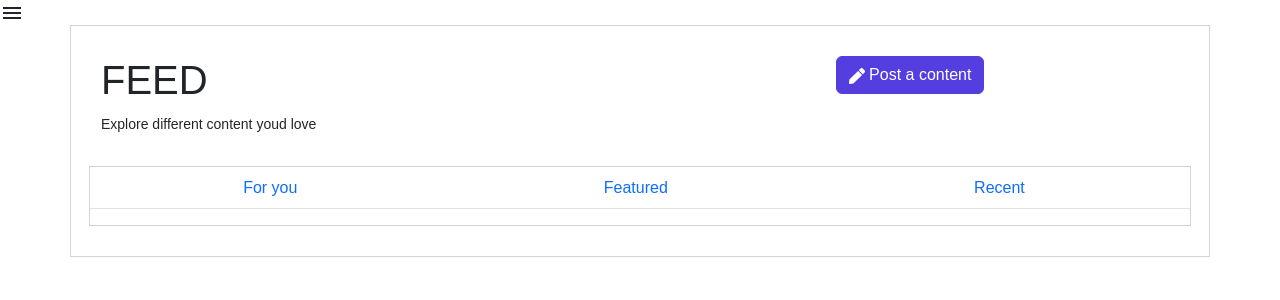
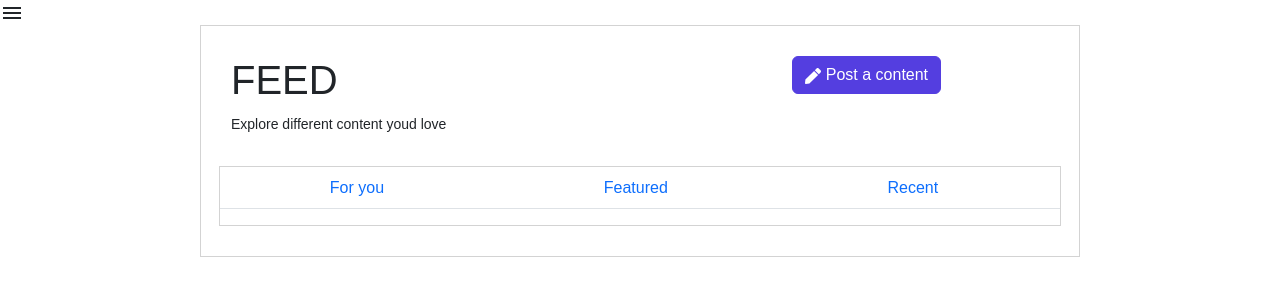
Before and after one commit to DanielRomeo/EconJournalEntry, a Next.js app in the folder frontend/: page /feed in a window 1280 px wide. Shown: the top 300 px of the page. Built offline with nearby package versions, Linux system fonts and the light colour scheme.

Commit message:
feed changes

```diff
--- a/frontend/src/app/_styles/Feed/FeedComponent.module.scss
+++ b/frontend/src/app/_styles/Feed/FeedComponent.module.scss
@@ -1,6 +1,12 @@
-.nainContainer {
+.outerDiv{
+	padding-left: 200px;
+	padding-right: 200px;
+}
+
+.mainContainer {
 	border: 1px solid lightgrey;
 	padding: 30px;
+
 
 	.headerRow {
 		.postButton {
--- a/frontend/src/app/feed/feedComponent.tsx
+++ b/frontend/src/app/feed/feedComponent.tsx
@@ -9,8 +9,11 @@ import SideNavbar from "../_components/sideNavbar";
 const FeedComponent = () => {
 	return (
 		<div>
-			<SideNavbar></SideNavbar>
-			<Container className={`${Styles.nainContainer}`}>
+				<SideNavbar></SideNavbar>
+
+		<div className={`${Styles.outerDiv}`}>
+
+			<Container className={`${Styles.mainContainer}`}>
 				<Row className={`${Styles.headerRow}`}>
 					<Col lg="8" md="8" sm="6">
 						<h1>FEED</h1>
@@ -59,6 +62,8 @@ const FeedComponent = () => {
 				</Row>
 			</Container>
 		</div>
+
+		</div>
 	);
 };
 
```
Also changed, not shown: frontend/src/app/createpost/createPostComponent.tsx (+6 -1 lines), frontend/src/app/feed/page.tsx (+0 -14 lines), frontend/src/app/signin/_signupComponent.tsx (+38 -1 lines), 1 other file (tests, documents, lock files or other folders).
